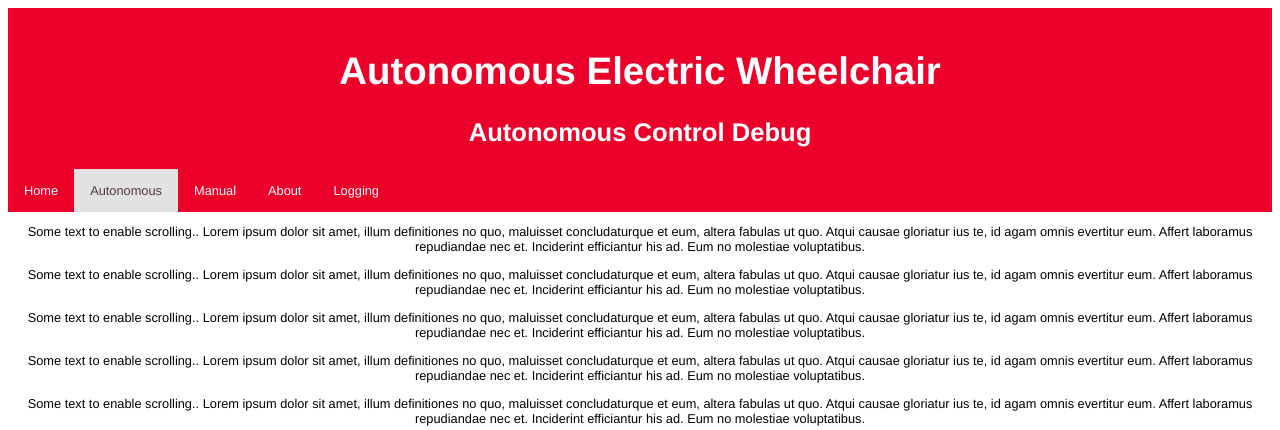
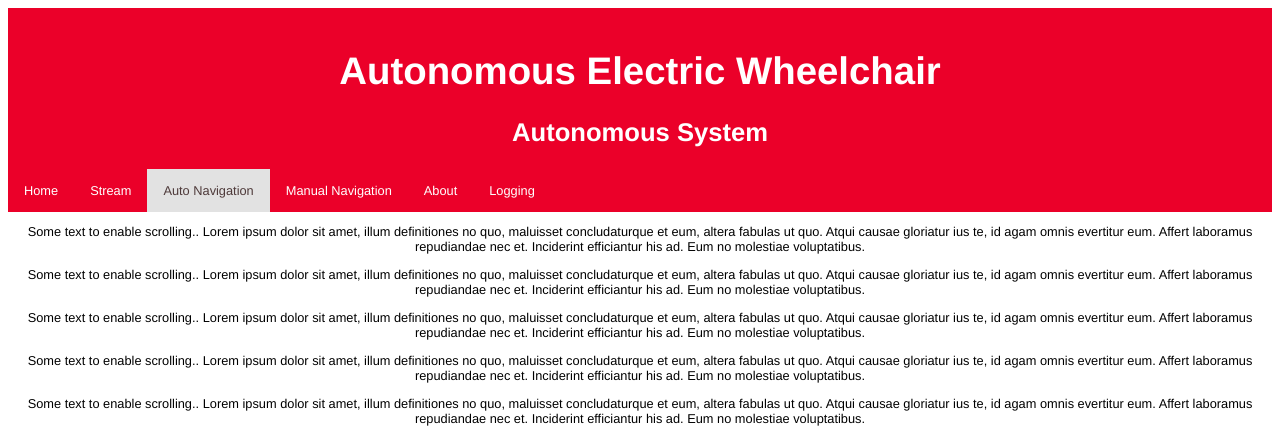
Before and after one commit to ryanmccartney/Autonomous_Electric_Wheelchair, a PHP site: page /auto.php in a window 1280 px wide. Shown: the top 430 px of the page. Run offline with PHP 8.4, Linux system fonts and the light colour scheme.

Commit message:
Interface Improvements, Hazard Warnings and Further Logging

```diff
--- a/html/about.php
+++ b/html/about.php
@@ -44,7 +44,7 @@
 		$Parsedown = new Parsedown();
 		fwrite($file,($Parsedown->text($html)));
 	?>
-	<iframe src="readme.html" hieght="100%" width="80%" style="border:none; overflow:hidden;"></iframe>
+	<iframe src="readme.html" frameborder="0" height="1200" width="100%"></iframe>
 	</div>
 
 	</div>
--- a/html/auto.php
+++ b/html/auto.php
@@ -16,12 +16,14 @@
 		<br>
 		<h1>Autonomous Electric Wheelchair</h1>
 		<div class="header" id="myHeader">
-		<h2>Autonomous Control Debug</h2>
+
+			<h2>Autonomous System</h2>
 
 			<ul>
 				<li><a href="index.php">Home</a></li>
-			<li><a class="active" href="auto.php">Autonomous</a></li>
-			<li><a href="manual.php">Manual</a></li>
+				<li><a href="stream.php">Stream</a></li>
+				<li><a class="active" href="auto.php">Auto Navigation</a></li>
+				<li><a href="manual.php">Manual Navigation</a></li>
 				<li><a href="about.php">About</a></li>
 				<li><a href="stats.php">Logging</a></li>
 			</ul>
--- a/html/manual.php
+++ b/html/manual.php
@@ -68,7 +68,7 @@
 
 	<div class="stream" id="joystick">
 
-	<img src="http://xavier.local:8080/?action=stream" alt="media/nostream.jpg">
+	<img src="http://xavier.local:8080/?action=stream" width="25%" alt="Image not found" onerror="this.onerror=null;this.src='media/nostream.jpg';" />
 
 		<script src="scripts/jquery.min.js"></script>
 			<script src="scripts/virtualjoystick.js"></script>
--- a/html/scripts/receivedData.txt
+++ /dev/null
@@ -1 +0,0 @@
-2018/10/24 10:19:04,2.50,2.70,25.16,STATUS = Data Mapped Succesfully
--- a/html/scripts/serialSend.php
+++ b/html/scripts/serialSend.php
@@ -30,9 +30,9 @@
 
 	//Write Data being Transmitted to a Log File
 	$dateTime = date("Y/m/d H:i:s");
-	$data = $dateTime.",".$data;
+	$dataLog = $dateTime.",".$data."\n";
 	$transmissionLog = fopen('transmittedData.txt', 'a');
-	fwrite($transmissionLog, $data);
+	fwrite($transmissionLog, $dataLog);
 
 	$serial->sendMessage($data);
 
--- a/html/stats.php
+++ b/html/stats.php
@@ -66,7 +66,7 @@
 
 	<p>
 	Logged Operational Data from the Wheelchair controller appears below. Follow
-	<a href="scripts/receivedData.txt" download> this link</a>to download a copy of this data.</p>
+	<a href="scripts/receivedData.txt" download> this link</a> to download a copy of this data.</p>
 
 	<p><div id="logfile">
 
@@ -81,7 +81,7 @@
 
 	<p>
 	Logged control commands that have been sent to the Wheelchair controlloer appear below. Follow
-	<a href="scripts/transmittedData.txt" download> this link</a>to download a copy of this data. Note that this data is time
+	<a href="scripts/transmittedData.txt" download> this link</a> to download a copy of this data. Note that this data is time
 	stapmed in the same instance of the above logs.</p>
 
 	<p><div id="logfile">
@@ -92,7 +92,6 @@
 	</p>
 
 	<hr>
-
 
 	<h3>Debug Data</h3>
 
--- a/html/stream.php
+++ b/html/stream.php
@@ -50,6 +50,8 @@
 		  </div>
 	</div>
 
+	<br>
+
 	<footer>
 		<br>
 		<p>&copy; Copyright 2018, Queen's University Belfast | Ryan McCartney</p>
--- a/html/style/style.css
+++ b/html/style/style.css
@@ -39,7 +39,7 @@
 }
 
 #joystick {
-    border: 1px solid #eb0029;
+    border: 0px solid #ffffff;
 	overflow: hidden;
 	padding-top: 0;
 	margin: auto;
```
Also changed, not shown: html/index.php (+4 -7 lines), 1 other file. Lines whose indentation alone changed are shown as unchanged.
